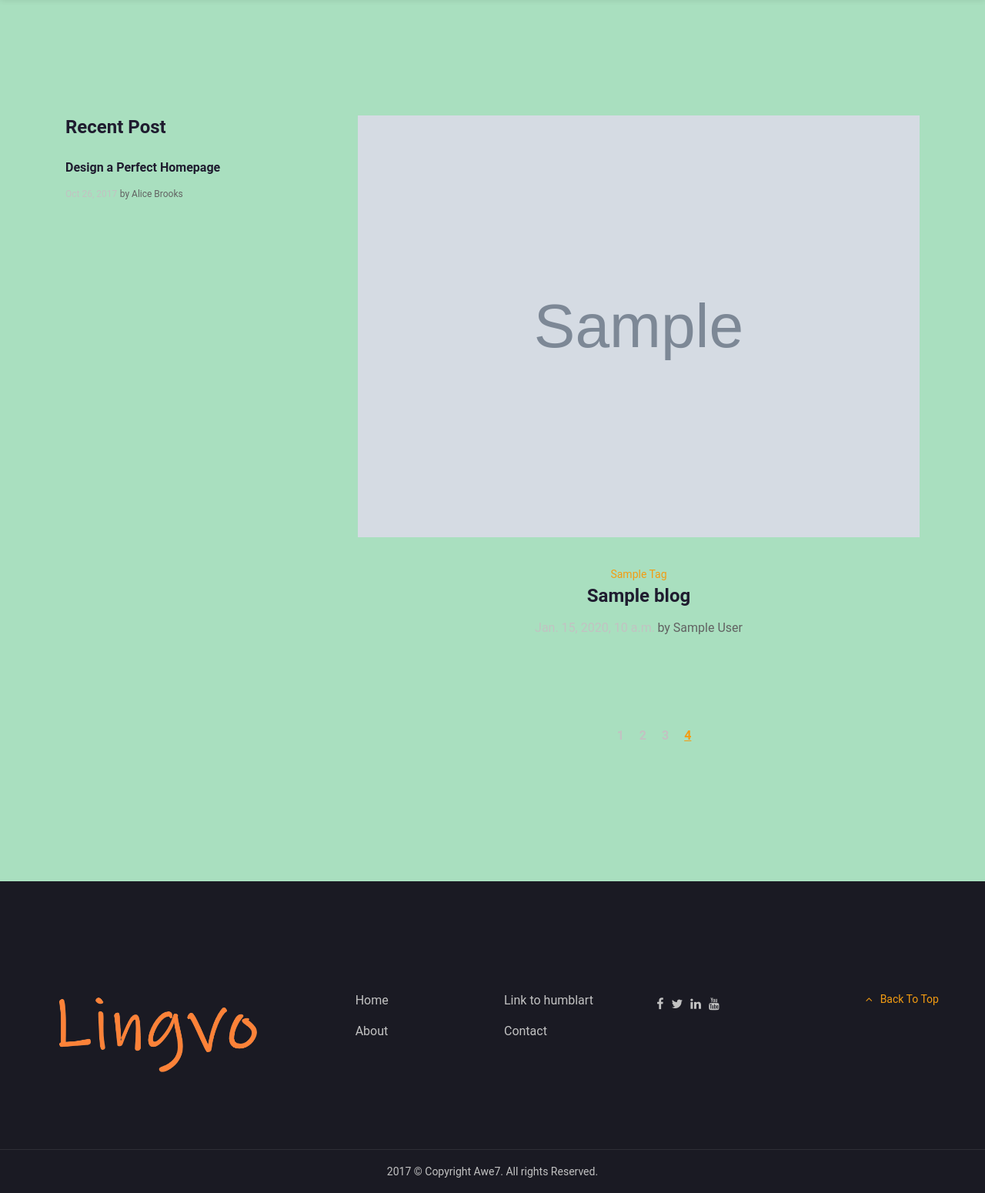
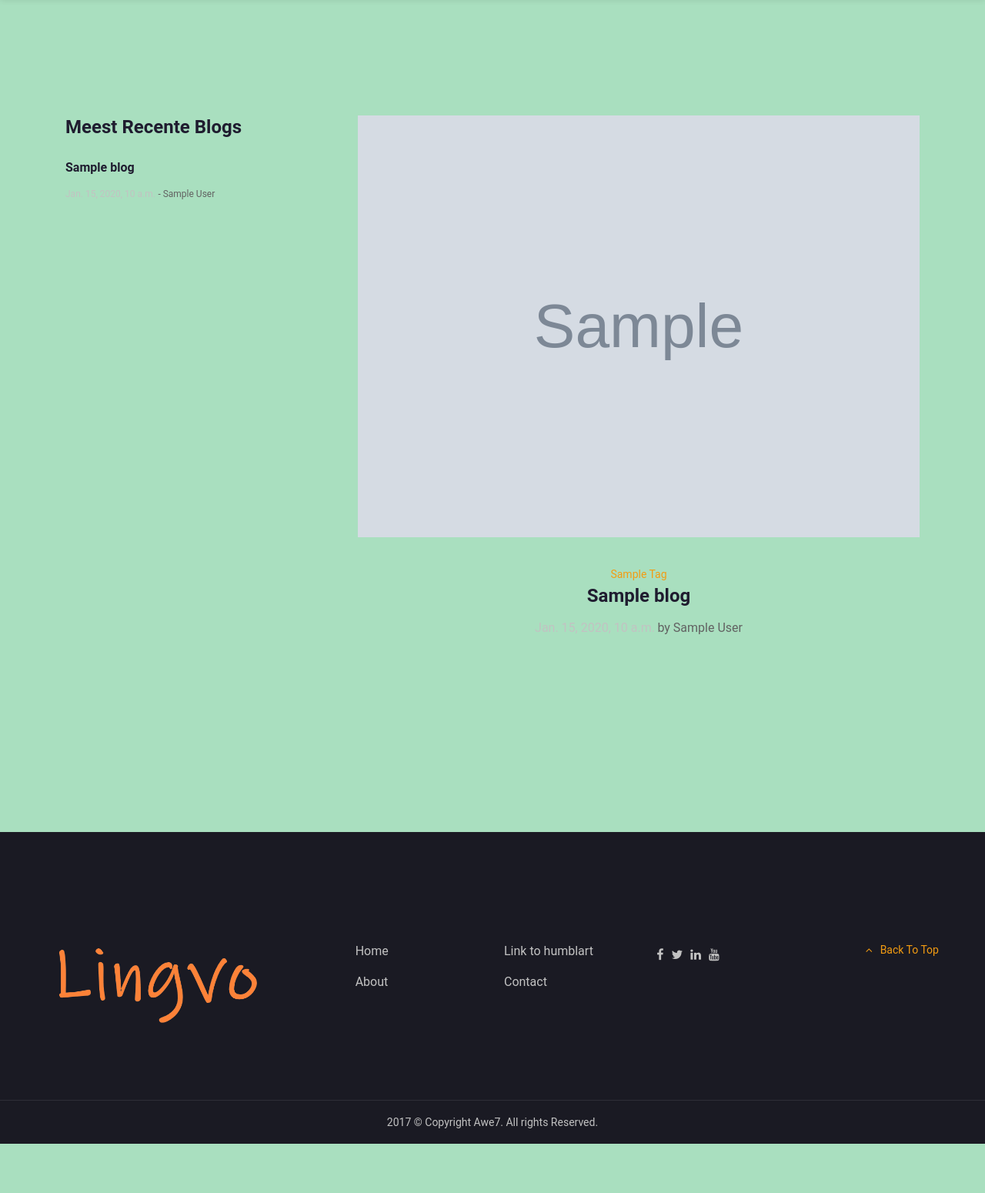
Before and after one commit to Lemoenskil/poetische-metode-internationale-taal, a Django app: template blogs/templates/blogs.html in a window 1280 px wide. Shown: the part 100-1650 px from the top of the page at 77% size. After the commit the page ends 1586 px from the top, so only its background shows below. Run offline with Django 3.2, Linux system fonts and the light colour scheme; the template is opened without the code that fills it: most values are stand-ins (such as "Sample title", 1, 10 or a date in 2020); grey boxes marked "Sample" are stand-in pictures; data that the repository does not hold is empty; parts of the project's set-up code (start-up, migrations or seed data) failed here and were passed over; some libraries are stand-ins or nearby versions.

```diff
--- a/blogs/templates/blogs.html
+++ b/blogs/templates/blogs.html
@@ -31,9 +31,6 @@
 								{% endfor %}
 
 
-								<!-- pagination -->
-								<ul class="pagination"><a class="pagination__item" href="#">1</a><a class="pagination__item" href="#">2</a><a class="pagination__item" href="#">3</a><span class="pagination__item active">4</span>
-								</ul><!-- End / pagination -->
 
 							</div>
 							<aside class="layout-blog__sidebar">
@@ -45,19 +42,21 @@
 
 										<!-- widget-text__widget -->
 										<section class="widget-text__widget widget-text__style-04 widget">
-											<h3 class="widget-title">recent post</h3>
+											<h3 class="widget-title">Meest recente blogs</h3>
+											{% for blog in blogs|slice:":2" %}
 											<div class="widget-text__content">
 
 												<!--  -->
 												<div class="post-01__style-03">
 													<div>
-														<h2 class="post-01__title"><a href="#">Design a Perfect Homepage</a></h2>
-														<div class="post-01__time">Oct 26, 2017</div>
-														<div class="post-01__note">by Alice Brooks</div>
+														<h2 class="post-01__title"><a href="#">{{blog.title}}</a></h2>
+														<div class="post-01__time">{{blog.published_date}}</div>
+														<div class="post-01__note">- {{blog.author}}</div>
 													</div>
 												</div><!-- End /  -->
 
 											</div>
+											{% endfor %}
 										</section><!-- End / widget-text__widget -->
 
 
--- a/poems/models.py
+++ b/poems/models.py
@@ -4,6 +4,7 @@ from django.utils.translation import gettext_lazy as _
 from translated_fields import TranslatedField
 from filer.fields.image import FilerImageField
 import datetime
+from django.utils import timezone
 
 class Genre(models.Model):
     name = TranslatedField(
@@ -44,6 +45,7 @@ class Poem(models.Model):
     featured = models.BooleanField(default=False)
     author = models.ForeignKey(Author, related_name='poems', on_delete=models.CASCADE)
     genre = models.ForeignKey(Genre, related_name='poems', on_delete=models.CASCADE, null=True)
+    published_date = models.DateTimeField(default=timezone.now)
     image = FilerImageField(related_name='image', null=True, blank=True, on_delete=models.SET_NULL)
     abstract = TranslatedField(
         models.TextField(_("abstract"), default='')
```
Also changed, not shown: poems/migrations/0020_poem_published_date.py (added).
